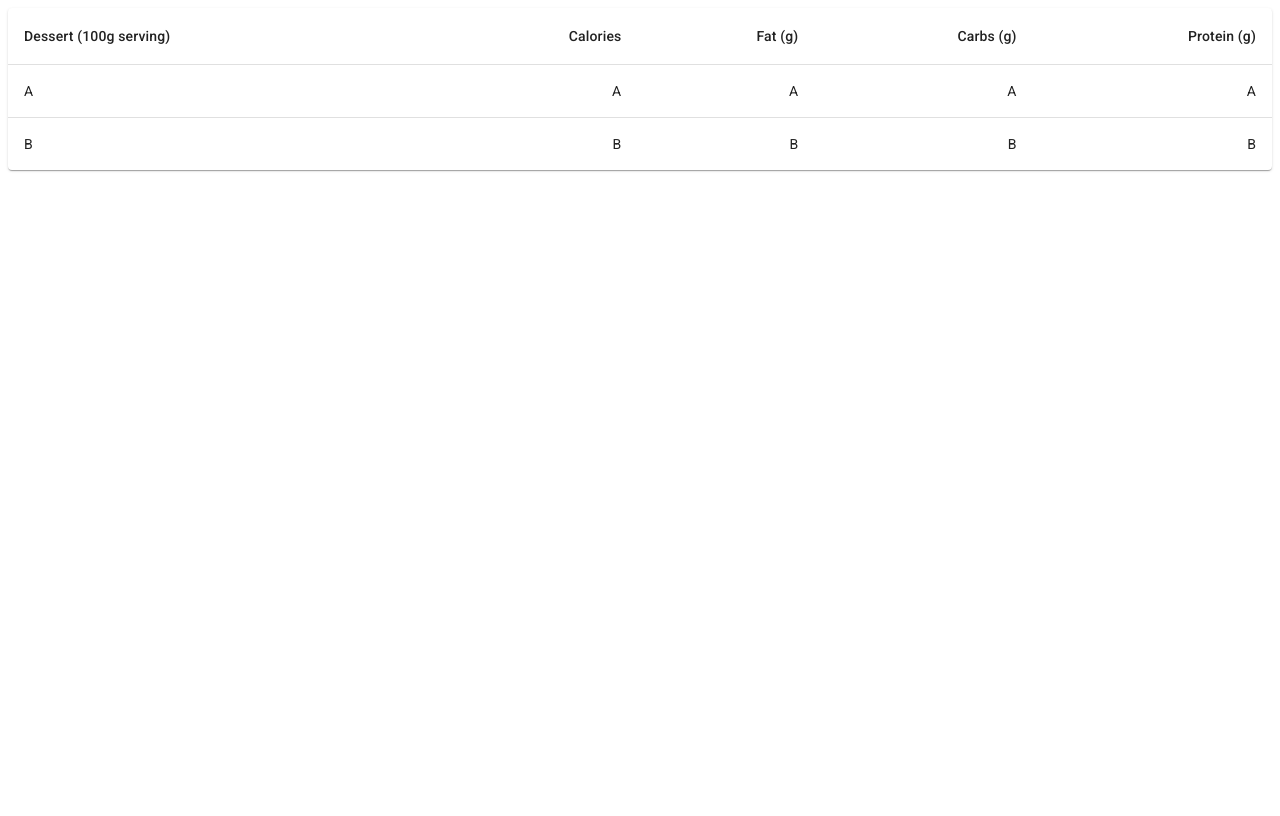
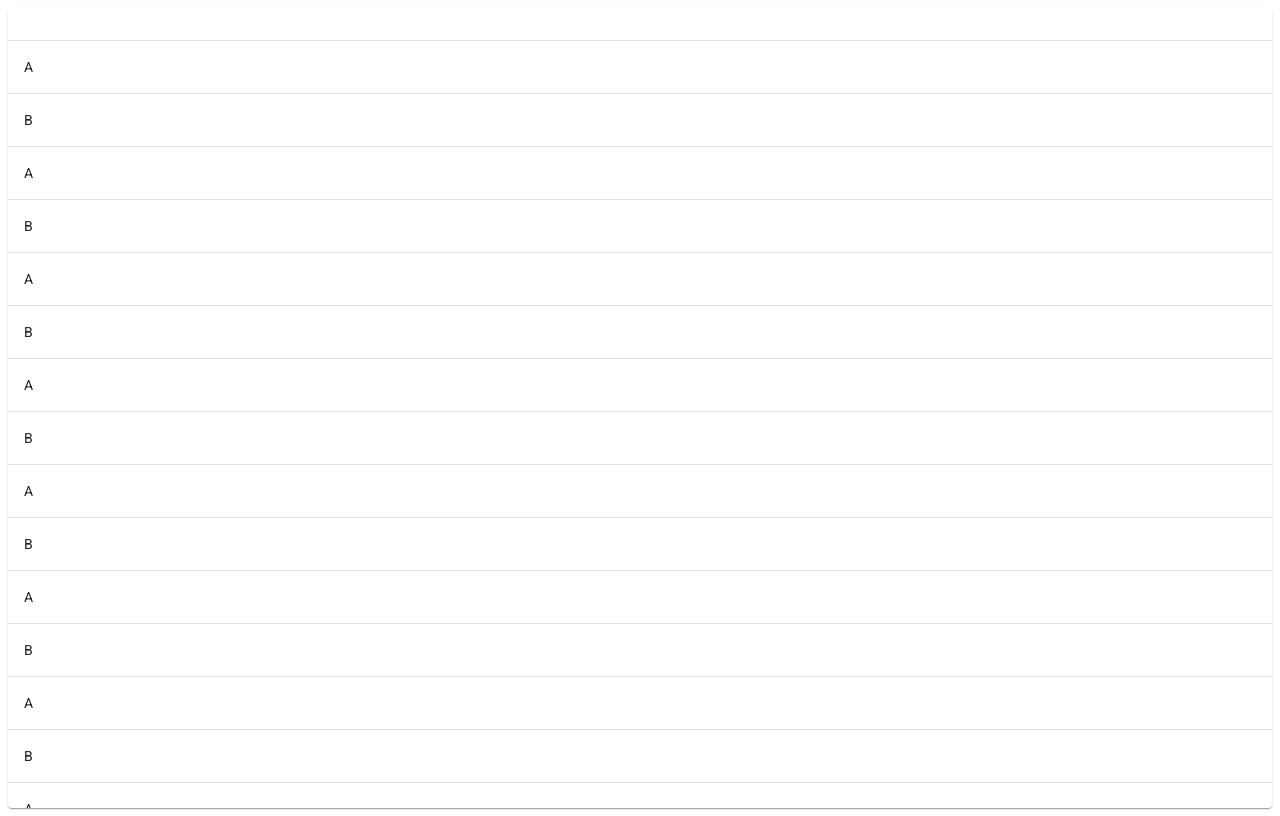
Before and after one commit to sachithariyathilaka/digital-library-frontend, a React (Create React App) app: page / in a window 1280 px wide. Built offline with nearby package versions, Linux system fonts and the light colour scheme.

Commit message:
Table widget integrated

```diff
--- a/src/App.jsx
+++ b/src/App.jsx
@@ -7,6 +7,7 @@ import TableHead from '@mui/material/TableHead';
 import TableRow from '@mui/material/TableRow';
 import Paper from '@mui/material/Paper';
 import {Component} from "react";
+import {Column} from "./resource/column";
 
 class App extends Component {
 
@@ -16,44 +17,61 @@ class App extends Component {
         this.state = {
             users: []
         }
+
+        this.loadConfig();
+    }
+
+    loadConfig() {
+
+        let column1 = new Column("A", "A", 'left', (value) => value.toLocaleString('en-US'));
+
+        this.columns = [];
+        this.columns.push(column1);
     }
 
     componentDidMount()
     {
-        this.setState({users: ["A", "B"]})
+        this.setState({users: ["A", "B", "A", "B", "A", "B", "A", "B", "A", "B", "A", "B", "A", "B", "A", "B", "A", "B", "A", "B", "A", "B"]})
     }
 
     render(){
     return(
-        <TableContainer component={Paper}>
-            <Table sx={{ minWidth: 650 }} aria-label="simple table">
+        <Paper sx={{ width: '100%', overflow: 'hidden' }}>
+            <TableContainer sx={{ maxHeight: window.innerHeight }}>
+                <Table stickyHeader aria-label="sticky table">
                     <TableHead>
                         <TableRow>
-                        <TableCell>Dessert (100g serving)</TableCell>
-                        <TableCell align="right">Calories</TableCell>
-                        <TableCell align="right">Fat&nbsp;(g)</TableCell>
-                        <TableCell align="right">Carbs&nbsp;(g)</TableCell>
-                        <TableCell align="right">Protein&nbsp;(g)</TableCell>
+                            {this.columns.map((column) => (
+                                <TableCell
+                                    key={column.id}
+                                    align={column.align}>
+                                    {column.label}
+                                </TableCell>
+                            ))}
                         </TableRow>
                     </TableHead>
                     <TableBody>
-                    {this.state.users.map((row) => (
-                        <TableRow
-                            key={row}
-                            sx={{ '&:last-child td, &:last-child th': { border: 0 } }}
-                        >
-                            <TableCell component="th" scope="row">
-                                {row}
+                        {this.state.users
+                            .map((row) => {
+                                return (
+                                    <TableRow hover role="checkbox" tabIndex={-1} key={row}>
+                                        {this.columns.map((column) => {
+                                            const value = row;
+                                            return (
+                                                <TableCell key={column.id} align={column.align}>
+                                                    {column.format && typeof value === 'number'
+                                                        ? column.format(value)
+                                                        : value}
                                                 </TableCell>
-                            <TableCell align="right">{row}</TableCell>
-                            <TableCell align="right">{row}</TableCell>
-                            <TableCell align="right">{row}</TableCell>
-                            <TableCell align="right">{row}</TableCell>
+                                            );
+                                        })}
                                     </TableRow>
-                    ))}
+                                );
+                            })}
                     </TableBody>
                 </Table>
             </TableContainer>
+        </Paper>
     );
   }
 }
--- /dev/null
+++ b/src/resource/column.js
@@ -0,0 +1,6 @@
+export class Column {
+    id: string
+    label: string
+    align: string
+    format: any
+}
```
Lines whose indentation alone changed are shown as unchanged.
